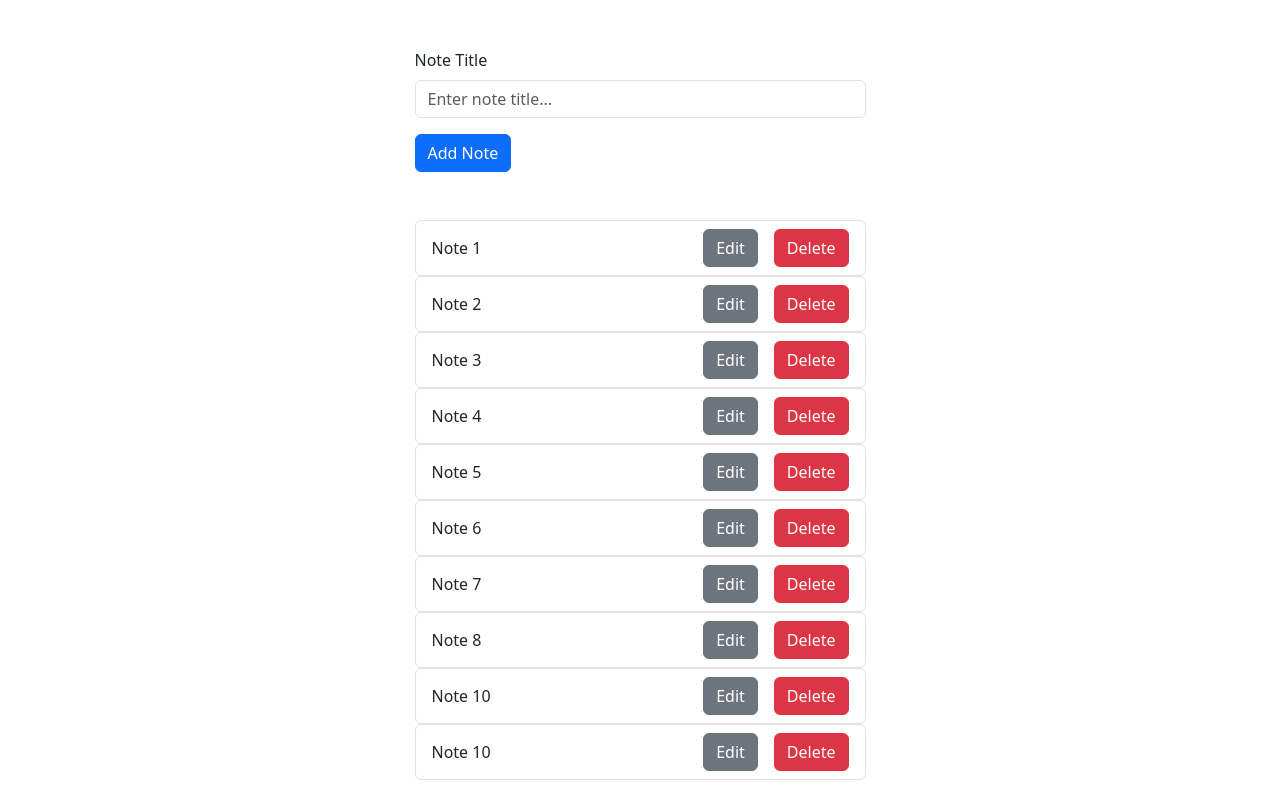
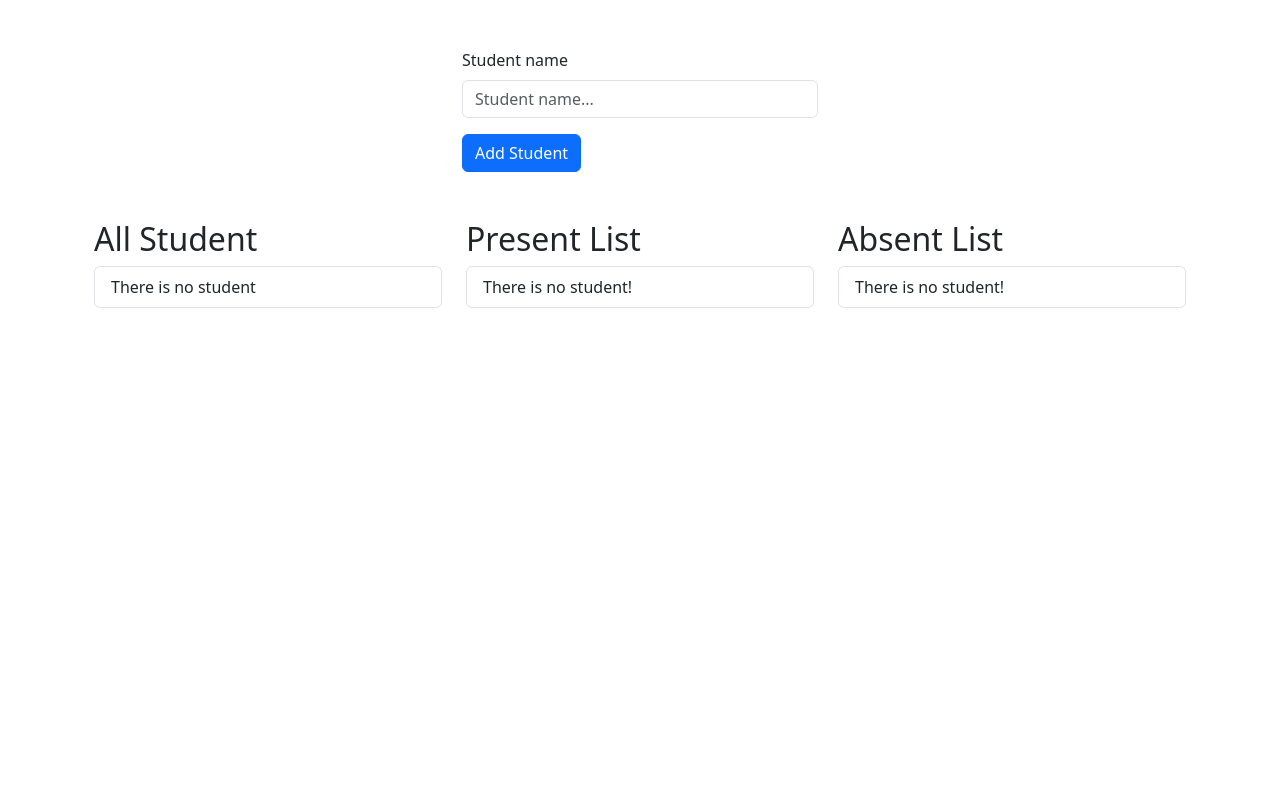
Before and after one commit to jiboninfo1994/60-days-of-code-challenge, a React (Create React App) app: page / in a window 1280 px wide. Built offline with nearby package versions, Linux system fonts and the light colour scheme; data requests are answered from the project's data file.

Commit message:
Created student app with redux tollkit

```diff
--- a/package.json
+++ b/package.json
@@ -3,6 +3,7 @@
   "version": "0.1.0",
   "private": true,
   "dependencies": {
+    "@reduxjs/toolkit": "^2.2.7",
     "@testing-library/jest-dom": "^5.17.0",
     "@testing-library/react": "^13.4.0",
     "@testing-library/user-event": "^13.5.0",
@@ -11,6 +12,7 @@
     "react": "^18.3.1",
     "react-bootstrap": "^2.10.4",
     "react-dom": "^18.3.1",
+    "react-redux": "^9.1.2",
     "react-scripts": "5.0.1",
     "web-vitals": "^2.1.4"
   },
--- a/src/App.js
+++ b/src/App.js
@@ -1,147 +1,83 @@
-import { Button, Col, Container, Form, ListGroup, Row } from 'react-bootstrap';
+import { Col, Container, Row } from 'react-bootstrap';
 import './App.css';
+import StudentForm from './components/StudentForm';
+import AllStudent from './components/AllStudent';
 import { useEffect, useState } from 'react';
+import StudentStatusList from './components/StudentStatusList';
+import { useDispatch, useSelector } from 'react-redux';
+import { studentStatusHandle } from './app/features/Student';
 
 function App() {
-  const [noteTitle, setNotetitle] = useState('');
-  const [notes, setNotes] = useState([]);
   const [editMode, setEditMode] = useState(false);
-  const [editableNote, setEditableNote] = useState(null);
+  const [studentName, setStudentName] = useState('');
+  const [editableStudent, setEditableStudent] = useState(null);
+  const [presentStudentList, setPresentStudentList] = useState([]);
+  const [absentStudentList, setAbsentStudentList] = useState([]);
 
-  // Fetch Data
-  const fetchData = async () => {
-    const response = await fetch('http://localhost:4000/notes');
-    const data = await response.json();
-
-    setNotes(data);
-  };
+  const { students, prosentStudentList } = useSelector((state) => state);
+  const dispatch = useDispatch();
 
   useEffect(() => {
-    fetchData();
-  }, []);
+    console.log(prosentStudentList);
+  }, [prosentStudentList]);
 
-  // Handle submit
-  const handleSubmit = (e) => {
-    e.preventDefault();
+  //   console.log(presentStudentList);
+  useEffect(() => {
+    setPresentStudentList(students.filter((item) => item.isPresent === true));
+    setAbsentStudentList(students.filter((item) => item.isPresent === false));
+  }, [students]);
 
-    if (noteTitle.trim() === '') {
-      return alert('Note title field is required!');
+  const removeStudentHandler = (student) => {
+    if (student.isPresent) {
+      setPresentStudentList(
+        presentStudentList?.filter((item) => item.id !== student.id)
+      );
+    } else {
+      setAbsentStudentList(
+        absentStudentList?.filter((item) => item.id !== student.id)
+      );
     }
 
-    editMode ? updateHandler() : createHandler();
-  };
-
-  // Create handler
-  const createHandler = async () => {
-    const newNote = {
-      id: Date.now() + '',
-      title: noteTitle
-    };
-
-    const response = await fetch('http://localhost:4000/notes', {
-      method: 'POST',
-      headers: {
-        'Content-type': 'application/json'
-      },
-      body: JSON.stringify(newNote)
-    });
-    const data = response.json();
-
-    // setNotes([...notes, newNote]);
-    setNotes(data);
-    setNotetitle('');
-
-    await fetchData();
-  };
-
-  // Edit handler
-  const editHandler = (note) => {
-    setEditMode(true);
-    setNotetitle(note.title);
-    setEditableNote(note);
-  };
-
-  // Update handler
-  const updateHandler = async () => {
-    const { id, ...rest } = editableNote;
-    const updateNote = { ...rest, title: noteTitle };
-    const response = await fetch(
-      `http://localhost:4000/notes/${editableNote.id}`,
-      {
-        method: 'PATCH',
-        headers: {
-          'Content-type': 'application/json'
-        },
-        body: JSON.stringify(updateNote)
-      }
-    );
-    const data = response.json();
-
-    setNotes(data);
-    setEditMode(false);
-    setNotetitle('');
-    setEditableNote(null);
-
-    await fetchData();
-  };
-
-  // Delete handler
-  const deleteHandler = async (id) => {
-    const response = await fetch(`http://localhost:4000/notes/${id}`, {
-      method: 'DELETE'
-    });
-    const data = await response.json();
-
-    setNotes(data);
-
-    await fetchData();
+    dispatch(studentStatusHandle({ student, status: 'remove' }));
   };
 
   return (
     <div className="App pt-5">
       <Container>
         <Row className="justify-content-md-center">
-          <Col xs lg="5">
-            <Form className="mb-5" onSubmit={handleSubmit}>
-              <Form.Group className="mb-3" controlId="formBasicEmail">
-                <Form.Label>Note Title</Form.Label>
-                <Form.Control
-                  type="text"
-                  placeholder="Enter note title..."
-                  value={noteTitle}
-                  onChange={(e) => setNotetitle(e.target.value)}
-                />
-              </Form.Group>
-              <Button variant="primary" type="submit">
-                {editMode ? 'Update Note' : 'Add Note'}
-              </Button>
-            </Form>
-
-            {notes &&
-              notes.length > 0 &&
-              notes.map((item) => (
-                <ListGroup key={item.id}>
-                  <ListGroup.Item className="d-flex justify-content-between align-items-center">
-                    <span>{item.title}</span>
-                    <div className="button-wrapper d-flex gap-3">
-                      <Button
-                        variant="secondary"
-                        type="button"
-                        onClick={() => editHandler(item)}
-                      >
-                        Edit
-                      </Button>
-                      <Button
-                        variant="danger"
-                        onClick={() => deleteHandler(item.id)}
-                      >
-                        Delete
-                      </Button>
-                    </div>
-                  </ListGroup.Item>
-                </ListGroup>
-              ))}
+          <Col xs lg="4">
+            <StudentForm
+              editMode={editMode}
+              studentName={studentName}
+              setStudentName={setStudentName}
+              editableStudent={editableStudent}
+              setEditableStudent={setEditableStudent}
+              setEditMode={setEditMode}
+            />
           </Col>
+          <Row className="pt-5">
+            <Col lg="4">
+              <AllStudent
+                setEditableStudent={setEditableStudent}
+                setEditMode={setEditMode}
+                setStudentName={setStudentName}
+              />
+            </Col>
+            <Col lg="4">
+              <StudentStatusList
+                heading="Present List"
+                statusList={presentStudentList}
+                removeStudentHandler={removeStudentHandler}
+              />
+            </Col>
+            <Col lg="4">
+              <StudentStatusList
+                heading="Absent List"
+                statusList={absentStudentList}
+                removeStudentHandler={removeStudentHandler}
+              />
+            </Col>
+          </Row>
         </Row>
       </Container>
     </div>
--- /dev/null
+++ b/src/app/features/Student.js
@@ -0,0 +1,94 @@
+import { createSlice } from '@reduxjs/toolkit';
+
+const initialState = {
+  students: []
+};
+export const studentSlice = createSlice({
+  name: 'student',
+  initialState,
+  reducers: {
+    createStudent: (state, action) => {
+      console.log(action.payload);
+
+      const newStudent = {
+        id: Date.now() + '',
+        name: action.payload,
+        isPresent: undefined
+      };
+
+      return {
+        ...state,
+        students: [...state.students, newStudent]
+      };
+    },
+    deleteStudent: (state, action) => {
+      return {
+        ...state,
+        students: state.students?.filter((item) => item.id !== action.payload)
+      };
+    },
+    updateStudent: (state, action) => {
+      return {
+        ...state,
+        students: state.students?.map((item) => {
+          if (item.id === action.payload.student.id) {
+            return { ...item, name: action.payload.studentName };
+          }
+          return item;
+        })
+      };
+    },
+    studentStatusHandle: (state, action) => {
+      const { student, status } = action.payload;
+      if (
+        student.isPresent !== undefined &&
+        status !== 'toggle' &&
+        status !== 'remove'
+      ) {
+        return alert(
+          `This student is already in ${
+            student.isPresent ? 'Present List' : 'Absent List'
+          }`
+        );
+      }
+
+      return {
+        ...state,
+        students: state.students?.map((item) => {
+          if (item.id === student.id) {
+            switch (status) {
+              case 'present': {
+                return { ...item, isPresent: true };
+              }
+              case 'absent': {
+                return { ...item, isPresent: false };
+              }
+              case 'toggle': {
+                return { ...item, isPresent: !item.isPresent };
+              }
+              case 'remove': {
+                return { ...item, isPresent: undefined };
+              }
+
+              default:
+                return item;
+            }
+          }
+
+          return item;
+        }),
+        presentStudentList: [...state.students]
+      };
+    }
+  }
+});
+
+export const {
+  createStudent,
+  deleteStudent,
+  updateStudent,
+  studentStatusHandle,
+  removeStudent
+} = studentSlice.actions;
+
+export default studentSlice.reducer;
--- /dev/null
+++ b/src/app/store.js
@@ -0,0 +1,8 @@
+import { configureStore } from '@reduxjs/toolkit';
+import studentReducer from './features/Student';
+
+const store = configureStore({
+  reducer: studentReducer
+});
+
+export default store;
--- /dev/null
+++ b/src/components/AllStudent.jsx
@@ -0,0 +1,69 @@
+import React, { useState } from 'react';
+import { Button, ListGroup } from 'react-bootstrap';
+import { useDispatch, useSelector } from 'react-redux';
+import { deleteStudent, studentStatusHandle } from '../app/features/Student';
+
+const AllStudent = ({ setEditMode, setStudentName, setEditableStudent }) => {
+  const { students } = useSelector((state) => state);
+  const dispatch = useDispatch();
+
+  // Edit handler
+  const editHandler = (student) => {
+    setEditMode(true);
+    setStudentName(student.name);
+    setEditableStudent(student);
+  };
+
+  return (
+    <div>
+      <h2>All Student</h2>
+      <ListGroup>
+        {students && students.length > 0 ? (
+          students?.map((item) => (
+            <ListGroup.Item
+              key={item.id}
+              className="d-flex justify-content-between align-items-center"
+            >
+              <span>{item.name}</span>
+              <div className="d-flex gap-2">
+                <Button variant="secondary" onClick={() => editHandler(item)}>
+                  Edit
+                </Button>
+                <Button
+                  variant="danger"
+                  onClick={() => dispatch(deleteStudent(item.id))}
+                >
+                  Delete
+                </Button>
+                <Button
+                  variant="success"
+                  onClick={() =>
+                    dispatch(
+                      studentStatusHandle({ student: item, status: 'present' })
+                    )
+                  }
+                >
+                  Present
+                </Button>
+                <Button
+                  variant="warning"
+                  onClick={() =>
+                    dispatch(
+                      studentStatusHandle({ student: item, status: 'absent' })
+                    )
+                  }
+                >
+                  Absent
+                </Button>
+              </div>
+            </ListGroup.Item>
+          ))
+        ) : (
+          <ListGroup.Item>There is no student</ListGroup.Item>
+        )}
+      </ListGroup>
+    </div>
+  );
+};
+
+export default AllStudent;
--- /dev/null
+++ b/src/components/StudentForm.jsx
@@ -0,0 +1,51 @@
+import { Button, Form } from 'react-bootstrap';
+import { useDispatch } from 'react-redux';
+import { createStudent, updateStudent } from '../app/features/Student';
+
+const StudentForm = ({
+  studentName,
+  setStudentName,
+  editMode,
+  editableStudent,
+  setEditableStudent,
+  setEditMode
+}) => {
+  const dispatch = useDispatch();
+
+  const handleSubmit = (e) => {
+    e.preventDefault();
+
+    if (studentName.trim() === '') {
+      return alert('Student field is required!');
+    }
+
+    if (editMode) {
+      dispatch(updateStudent({ student: editableStudent, studentName }));
+      setStudentName('');
+      setEditMode(false);
+      setEditableStudent(null);
+    } else {
+      dispatch(createStudent(studentName));
+      setStudentName('');
+    }
+  };
+
+  return (
+    <Form onSubmit={handleSubmit}>
+      <Form.Group className="mb-3" controlId="formBasicEmail">
+        <Form.Label>Student name</Form.Label>
+        <Form.Control
+          type="text"
+          placeholder="Student name..."
+          value={studentName}
+          onChange={(e) => setStudentName(e.target.value)}
+        />
+      </Form.Group>
+      <Button type="submit">
+        {editMode ? 'Update Student' : 'Add Student'}
+      </Button>
+    </Form>
+  );
+};
+
+export default StudentForm;
--- /dev/null
+++ b/src/components/StudentStatusList.jsx
@@ -0,0 +1,50 @@
+import React from 'react';
+import { Button, ListGroup } from 'react-bootstrap';
+import { useDispatch } from 'react-redux';
+import { studentStatusHandle } from '../app/features/Student';
+
+const StudentStatusList = ({ heading, statusList, removeStudentHandler }) => {
+  const dispatch = useDispatch();
+
+  return (
+    <div>
+      <h2>{heading}</h2>
+      <ListGroup>
+        {statusList && statusList.length > 0 ? (
+          statusList?.map((item) => (
+            <ListGroup.Item
+              key={item.id}
+              className="d-flex justify-content-between align-items-center"
+            >
+              <span>{item.name}</span>
+              <div className="d-flex gap-2">
+                <Button
+                  variant="warning"
+                  onClick={() =>
+                    dispatch(
+                      studentStatusHandle({ student: item, status: 'toggle' })
+                    )
+                  }
+                >
+                  Accedinetly Added
+                </Button>
+                <Button
+                  variant="danger"
+                  onClick={() => removeStudentHandler(item)}
+                >
+                  Remove
+                </Button>
+              </div>
+            </ListGroup.Item>
+          ))
+        ) : (
+          <ListGroup.Item className="d-flex justify-content-between align-items-center">
+            There is no student!
+          </ListGroup.Item>
+        )}
+      </ListGroup>
+    </div>
+  );
+};
+
+export default StudentStatusList;
--- a/src/index.js
+++ b/src/index.js
@@ -4,11 +4,15 @@ import './index.css';
 import App from './App';
 import reportWebVitals from './reportWebVitals';
 import 'bootstrap/dist/css/bootstrap.min.css';
+import { Provider } from 'react-redux';
+import store from './app/store';
 
 const root = ReactDOM.createRoot(document.getElementById('root'));
 root.render(
   //   <React.StrictMode>
-  <App />
+  <Provider store={store}>
+    <App />
+  </Provider>
 
   //   </React.StrictMode>
 );
```
Also changed, not shown: 1 other file (tests, documents, lock files or other folders).
